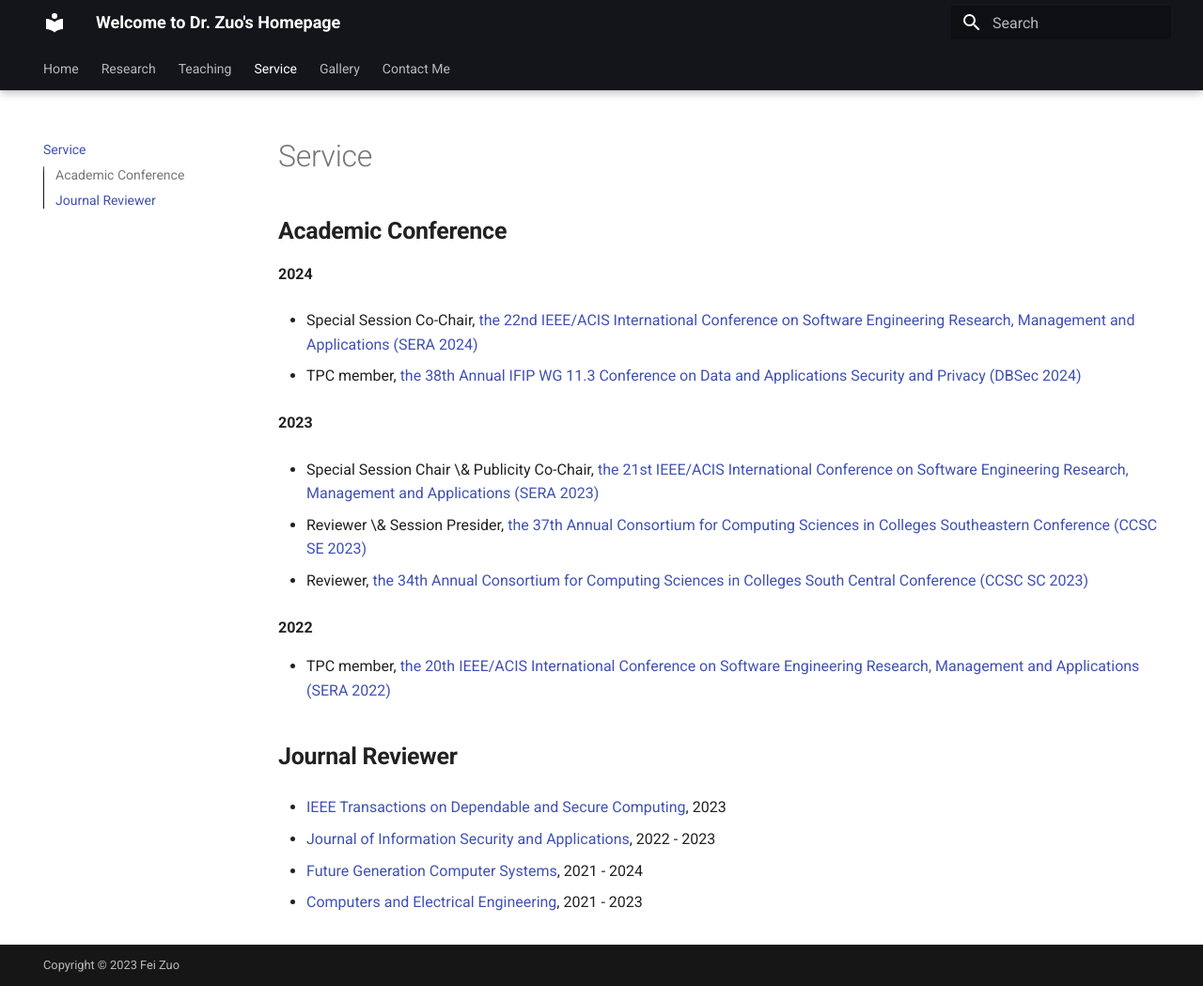
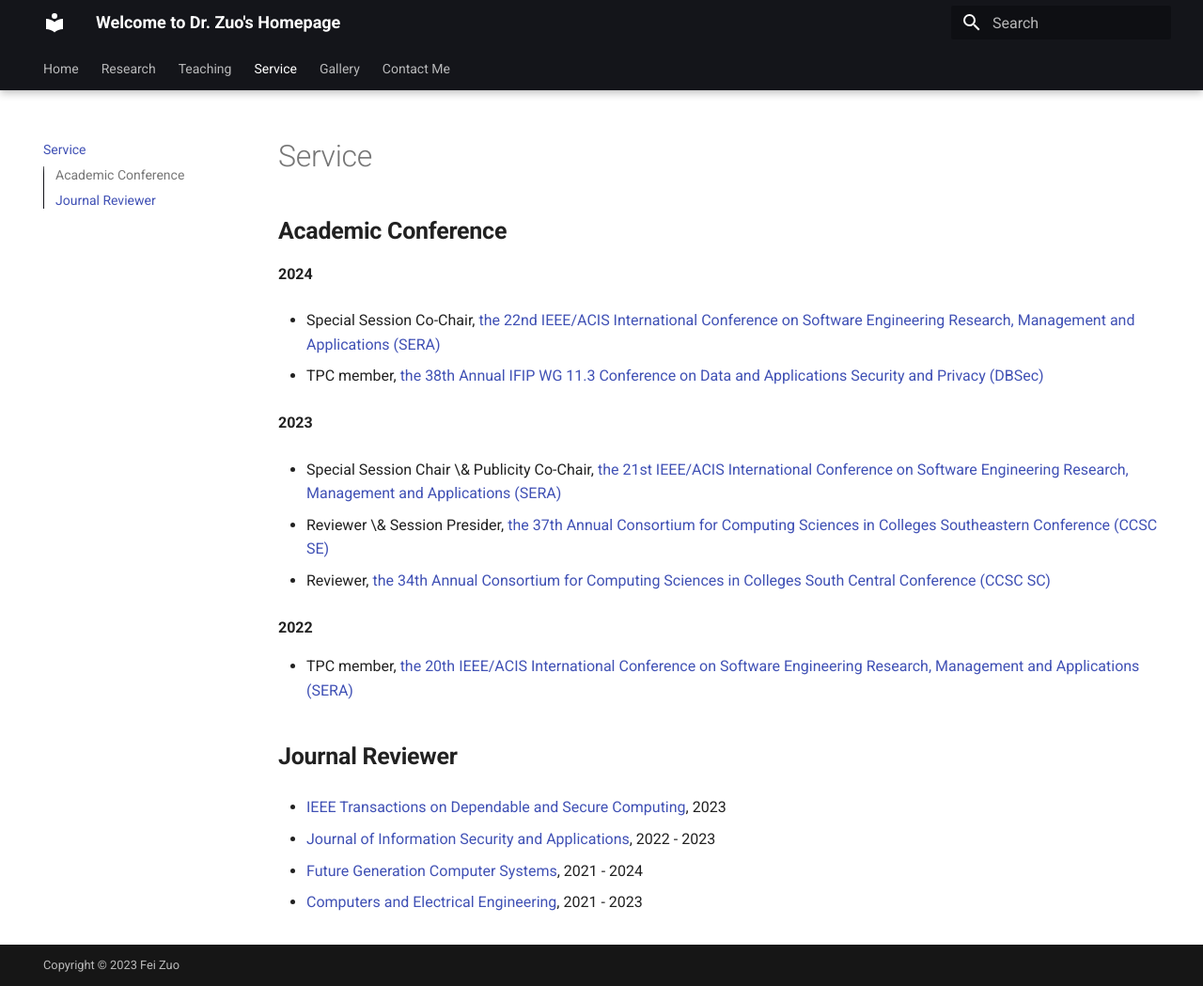
Before and after one commit to fzuo/homepage, an MkDocs documentation site: the page built from docs/service.md, in a window 1280 px wide and 1049 px high. Shown: the whole window at 94% size. Built offline with MkDocs 1.6.1 and Material for MkDocs 9.7.7, drawn with Linux system fonts in a browser that asks for light colours.

Commit message:
Updating files

```diff
--- a/docs/service.md
+++ b/docs/service.md
@@ -4,21 +4,21 @@
 
 **2024**
 
-- Special Session Co-Chair, <a href="http://acisinternational.org/conferences/sera-2024/">the 22nd IEEE/ACIS International Conference on Software Engineering Research, Management and Applications (SERA 2024)</a>
+- Special Session Co-Chair, <a href="http://acisinternational.org/conferences/sera-2024/">the 22nd IEEE/ACIS International Conference on Software Engineering Research, Management and Applications (SERA)</a>
 
-- TPC member, <a href="https://www.dbsec2024.unimol.it/">the 38th Annual IFIP WG 11.3 Conference on Data and Applications Security and Privacy (DBSec 2024)</a>
+- TPC member, <a href="https://www.dbsec2024.unimol.it/">the 38th Annual IFIP WG 11.3 Conference on Data and Applications Security and Privacy (DBSec)</a>
 
 **2023**
 
-- Special Session Chair \& Publicity Co-Chair, <a href="http://acisinternational.org/conferences/sera-2023/">the 21st IEEE/ACIS International Conference on Software Engineering Research, Management and Applications (SERA 2023)</a>
+- Special Session Chair \& Publicity Co-Chair, <a href="http://acisinternational.org/conferences/sera-2023/">the 21st IEEE/ACIS International Conference on Software Engineering Research, Management and Applications (SERA)</a>
 
-- Reviewer \& Session Presider, <a href="http://www.ccscse.org/conference.php?year=37th">the 37th Annual Consortium for Computing Sciences in Colleges Southeastern Conference (CCSC SE 2023)</a>
+- Reviewer \& Session Presider, <a href="http://www.ccscse.org/conference.php?year=37th">the 37th Annual Consortium for Computing Sciences in Colleges Southeastern Conference (CCSC SE)</a>
 
-- Reviewer, <a href="https://www.ccsc.org/southcentral/">the 34th Annual Consortium for Computing Sciences in Colleges South Central Conference (CCSC SC 2023)</a>
+- Reviewer, <a href="https://www.ccsc.org/southcentral/">the 34th Annual Consortium for Computing Sciences in Colleges South Central Conference (CCSC SC)</a>
 
 **2022**
 
-- TPC member, <a href="http://acisinternational.org/conferences/sera-2022/">the 20th IEEE/ACIS International Conference on Software Engineering Research, Management and Applications (SERA 2022)</a>
+- TPC member, <a href="http://acisinternational.org/conferences/sera-2022/">the 20th IEEE/ACIS International Conference on Software Engineering Research, Management and Applications (SERA)</a>
 
 ##  <b> Journal Reviewer </b>
 
```
